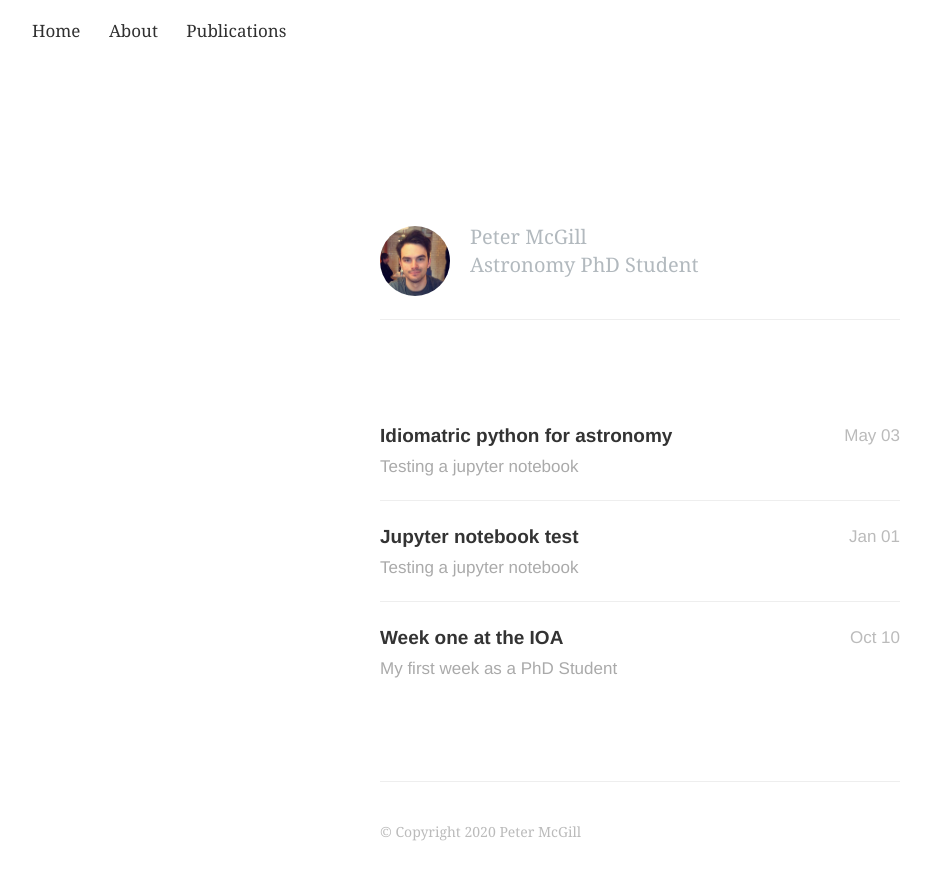
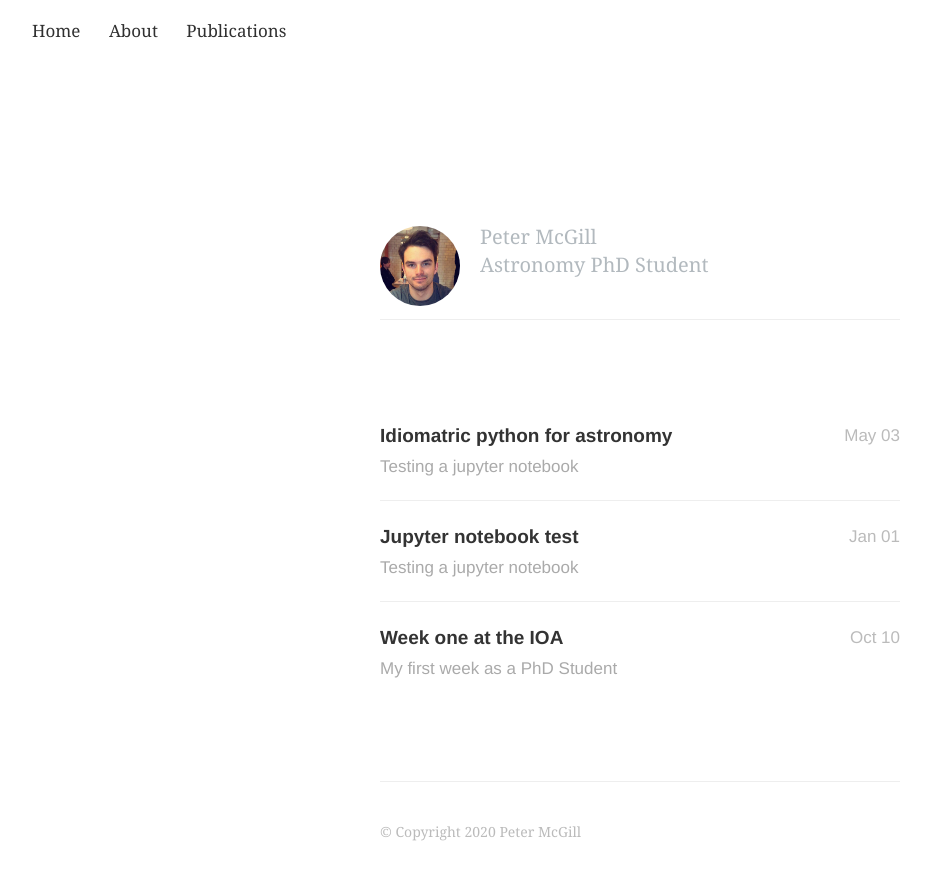
Before and after one commit to astrophpeter/astrophpeter.github.io, a Jekyll site: the page built from index.html, in a window 1280 px wide. Shown: the top 880 px of the page, without its empty margins (0-931 px from the left). Built offline with Jekyll 4.4.1, drawn with Linux system fonts in a browser that asks for light colours; nearby versions of some CDN libraries; the list of posts is cut into pages by our own code.

Commit message:
Update style.css

```diff
--- a/assets/css/style.css
+++ b/assets/css/style.css
@@ -105,8 +105,8 @@ h2 {
 }
 
 .profile #avatar {
-	height: 70px;
-  	width: 70px;
+	height:80px;
+  	width: 80px;
   	float: left;
   	border-radius: 50%;
   	margin-top: 3px;
```
